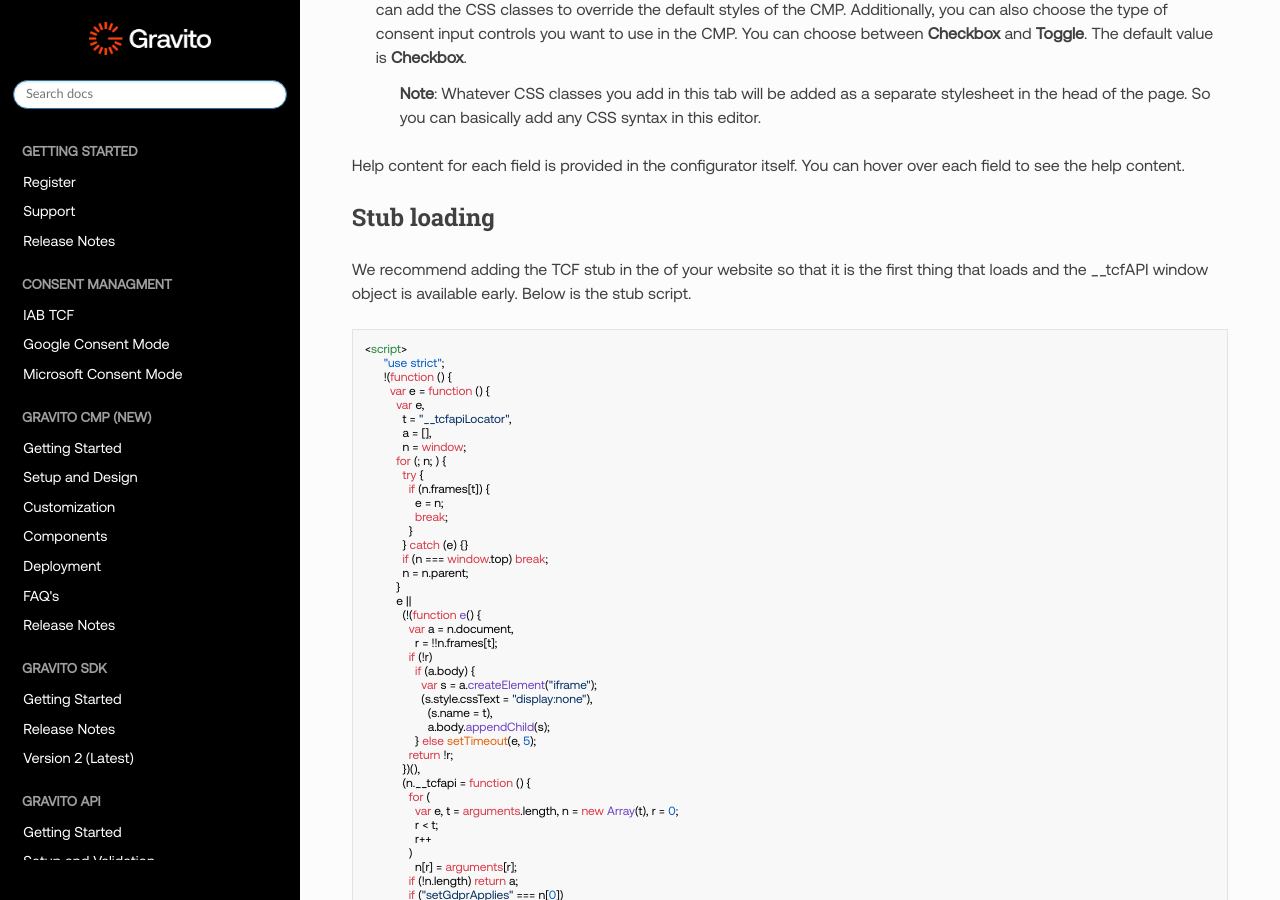
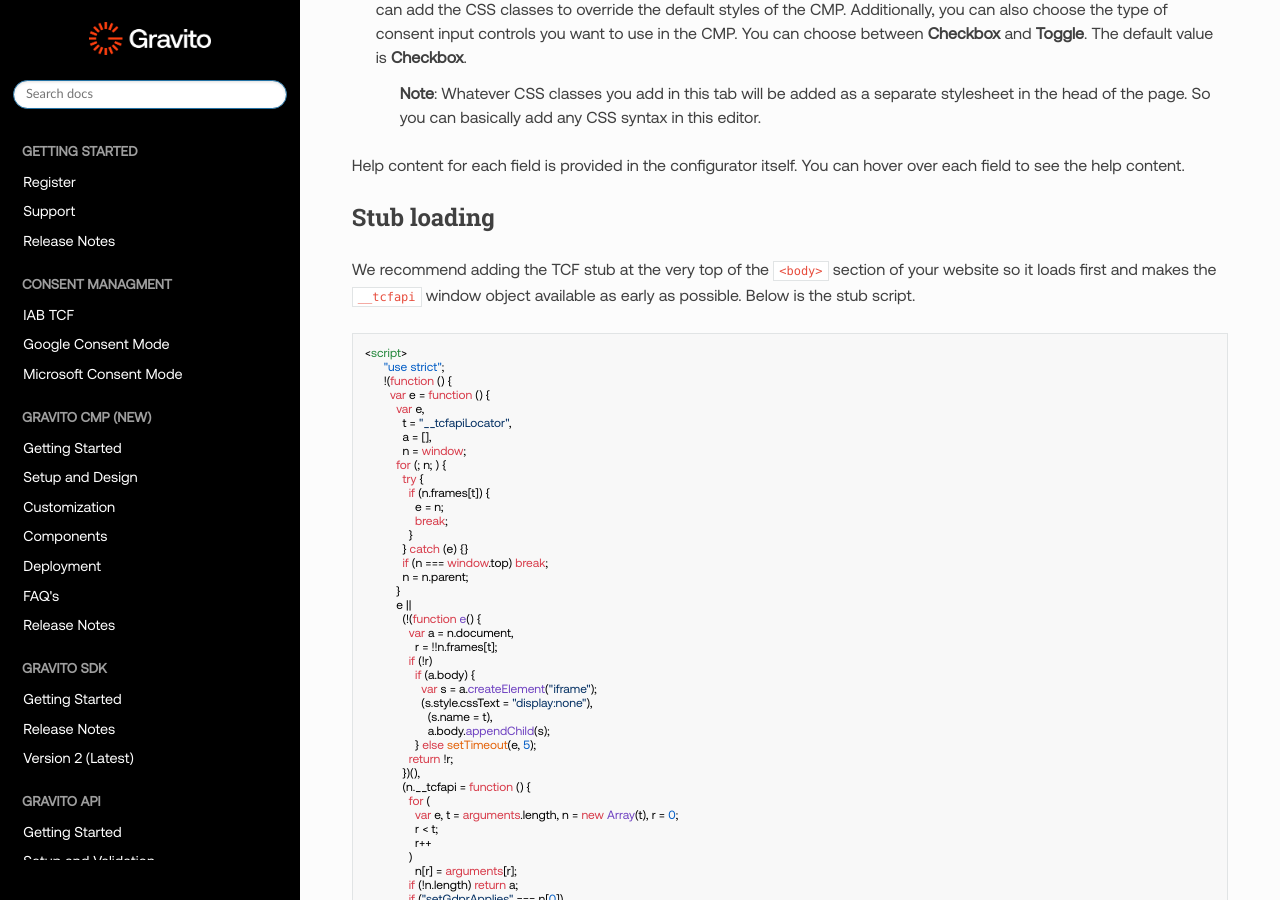
Before and after one commit to GravitoLtd/gravitoltd.github.io, an MkDocs documentation site: the page built from docs/Gravito_V6_CMP/Components/TCFCMP/tcf_cmp.md, in a window 1280 px wide and 900 px high, scrolled down 1483 px. Built offline with MkDocs 1.6.1, drawn with Linux system fonts in a browser that asks for light colours; nearby versions of some CDN libraries; comment, search, counter and statistics services are not loaded.

Commit message:
Update documentation to recommend placing scripts at the top of the <body> section for improved loading of  CMP components

````diff
--- a/docs/Gravito_V6_CMP/Components/TCFCMP/tcf_cmp.md
+++ b/docs/Gravito_V6_CMP/Components/TCFCMP/tcf_cmp.md
@@ -33,8 +33,7 @@ Help content for each field is provided in the configurator itself. You can hove
 
 ## Stub loading
 
-We recommend adding the TCF stub in the <head> of your website so that it is the first thing that loads and the __tcfAPI window object is available early. Below is the stub script.
-
+We recommend adding the TCF stub at the very top of the `<body>` section of your website so it loads first and makes the `__tcfapi` window object available as early as possible. Below is the stub script.
 
 ```html
 <script>
````
Also changed, not shown: docs/Gravito_V6_CMP/Deployment.md (+1 -1 lines), docs/Gravito_V6_CMP/Getting_Started.md (+1 -1 lines).
